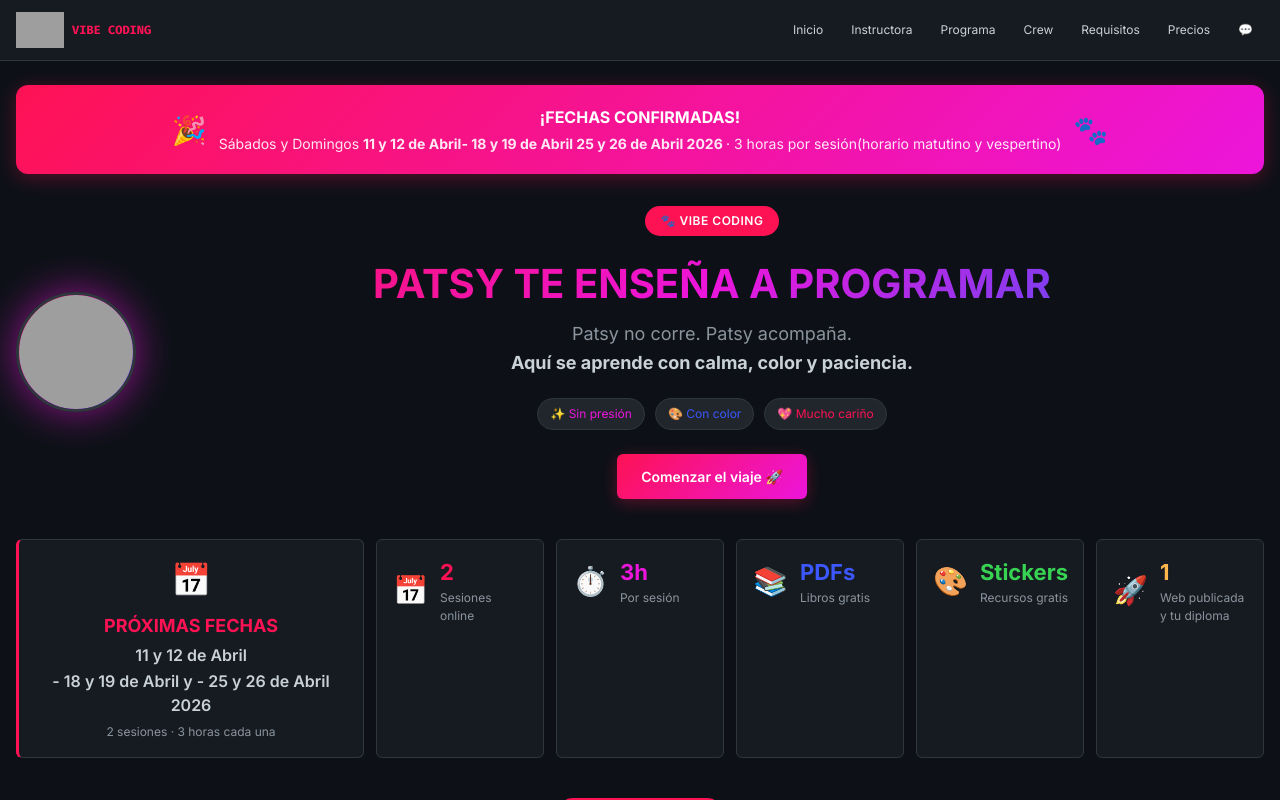
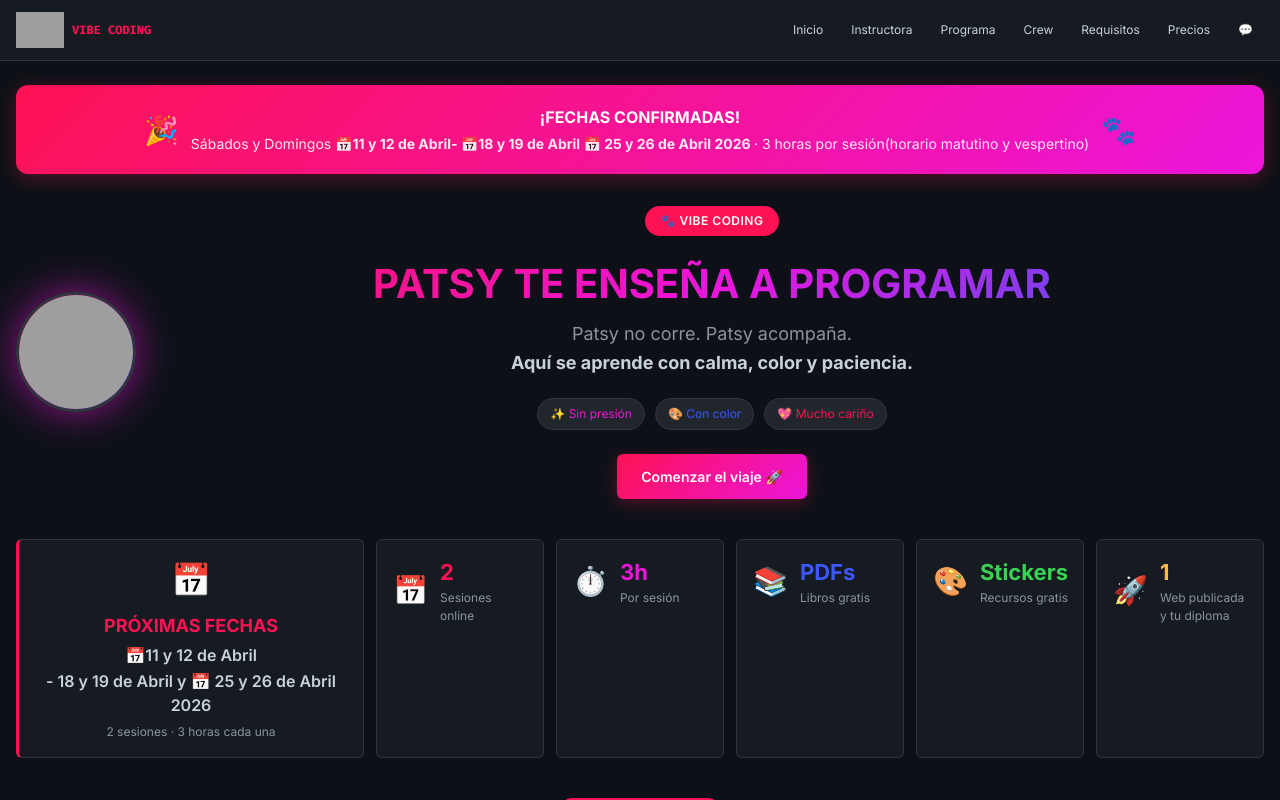
Before and after one commit to LuminousMindNeurospicy/patsyvibecoding, a website: page index.html in a window 1280 px wide. Drawn offline with nearby package versions, Linux system fonts and the light colour scheme; grey boxes are pictures that could not be loaded.

Commit message:
add changes

```diff
--- a/index.html
+++ b/index.html
@@ -624,7 +624,7 @@
                 "
               >
                 Sábados y Domingos
-                <strong>11 y 12 de Abril- 18 y 19  de Abril  25 y 26 de Abril 2026 </strong> · 3
+                <strong>📅11 y 12 de Abril- 📅18 y 19  de Abril 📅 25 y 26 de Abril 2026 </strong> · 3
                 horas por sesión(horario matutino y vespertino)
               </p>
             </div>
@@ -793,10 +793,10 @@
                   margin-bottom: 2px;
                 "
               >
-              11 y 12 de Abril
+              📅11 y 12 de Abril
               </div>
               <div style="font-size: 16px; color: #c9d1d9; font-weight: 600">
-                - 18 y 19  de Abril y -   25 y 26 de Abril 2026
+                - 18 y 19  de Abril y 📅  25 y 26 de Abril 2026
               </div>
               <div style="font-size: 12px; color: #8b949e; margin-top: 6px">
                 2 sesiones · 3 horas cada una
```
